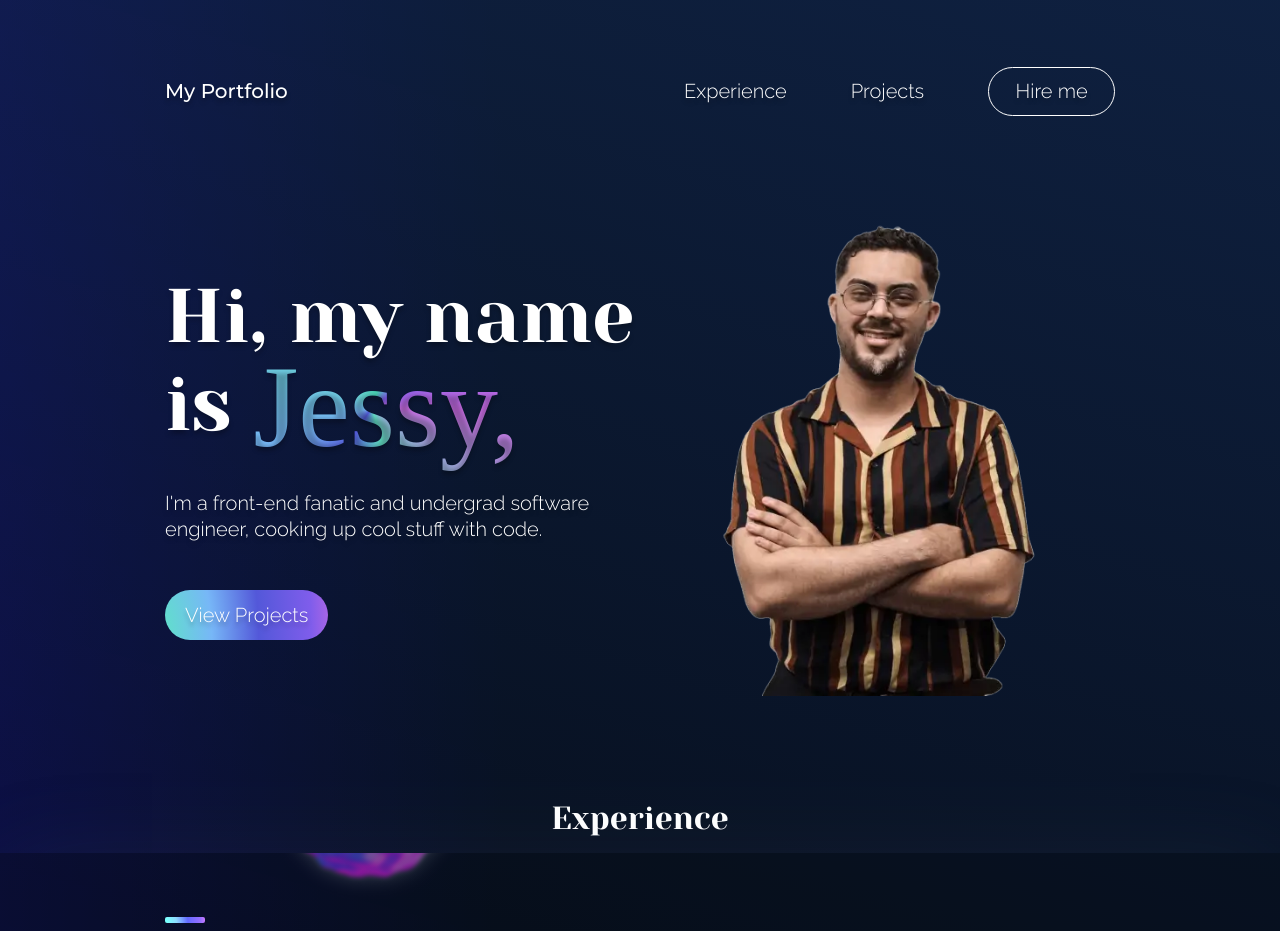
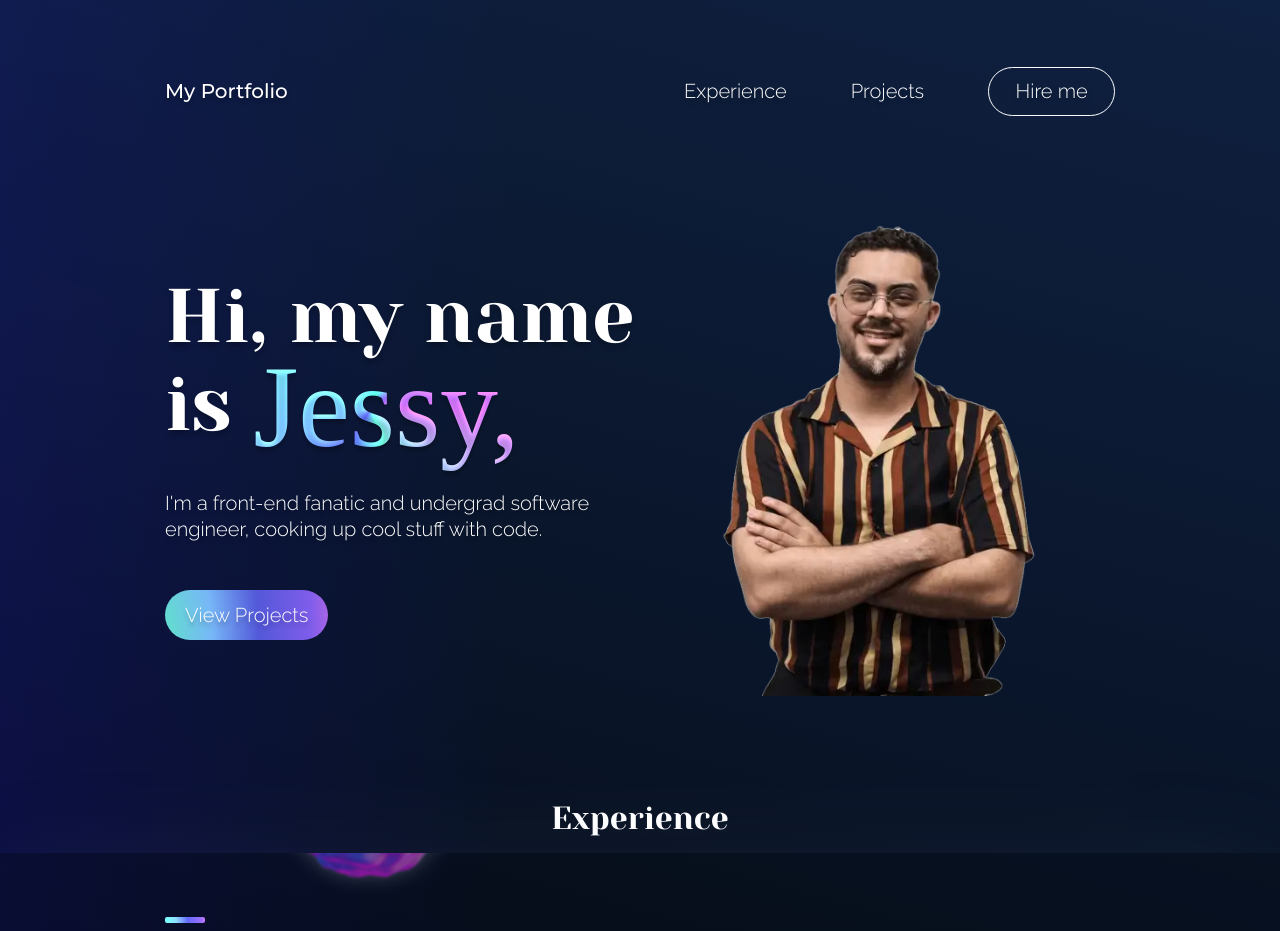
Before and after one commit to J3SSY-ANDU/my-portfolio, a React (Create React App) app: page / in a window 1280 px wide. Shown: the top 931 px of the page. Built offline with nearby package versions, Linux system fonts and the light colour scheme; a web font is replaced by a local one.

Commit message:
experience images filter decoration

```diff
--- a/src/components/experience/experience.css
+++ b/src/components/experience/experience.css
@@ -38,6 +38,11 @@
     .portfolio__experience {
         width: 650px;
     }
+
+    .portfolio__experience-content div {
+        padding: 4px 0;
+    }
+
     .portfolio__experience-content h3 {
         font-size: 32px;
         line-height: 40px;
--- a/src/containers/experiences/experiences.css
+++ b/src/containers/experiences/experiences.css
@@ -62,7 +62,7 @@
     position: absolute;
     z-index: -1;
     width: 200px;
-    filter: drop-shadow(0 0 10px #ffffff6a) blur(2px) brightness(1.2);
+    filter: drop-shadow(0 0 10px #ffffff6a) blur(1px) brightness(1.1);
 }
 
 .second-image {
--- a/src/containers/header/header.css
+++ b/src/containers/header/header.css
@@ -77,7 +77,7 @@
     font-size: 116px;
     position: relative;
     top: 1rem;
-
+    filter: brightness(1.4);
     background-image: conic-gradient(from 117.19deg at 44.58% 50%, #C86CE2 -24.88deg, #61DFC3 48.1deg, #5358D9 95.61deg, #77B7F7 132.22deg, #68D3D3 195.5deg, #46D1B2 261.03deg, #7F5DEB 299.19deg, #C86CE2 335.12deg, #61DFC3 408.1deg);
     background-clip: text;
     -webkit-background-clip: text;
--- a/src/containers/projects/Projects.jsx
+++ b/src/containers/projects/Projects.jsx
@@ -11,21 +11,21 @@ const projectsList = {
             title: "GPT-3",
             backgroundImage: gpt3,
             description: "Full responsive website that seamlessly blends modern UI/UX design principles to showcase the transformative power of GPT-3 AI and its applications in technology.",
-            codeIn: "React | CSS",
+            codeIn: "React & CSS",
             link: 'https://j3ssy-andu.github.io/gpt3/'
         },
         {
             title: "NFT DISTRO",
             backgroundImage: nftDistro,
             description: "Full responsive website that seamlessly blends modern UI/UX design principles to showcase the transformative power of GPT-3 AI and its applications in technology.",
-            codeIn: "React | CSS",
+            codeIn: "React & CSS",
             link: "https://j3ssy-andu.github.io/nft-distro/"
         },
         {
             title: "GERICHT",
             backgroundImage: gerichtImage,
             description: "Full responsive website that seamlessly blends modern UI/UX design principles to showcase the transformative power of GPT-3 AI and its applications in technology.",
-            codeIn: "React | CSS",
+            codeIn: "React & CSS",
             link: "https://j3ssy-andu.github.io/gericht-restaurant/"
         }
     ]
```
